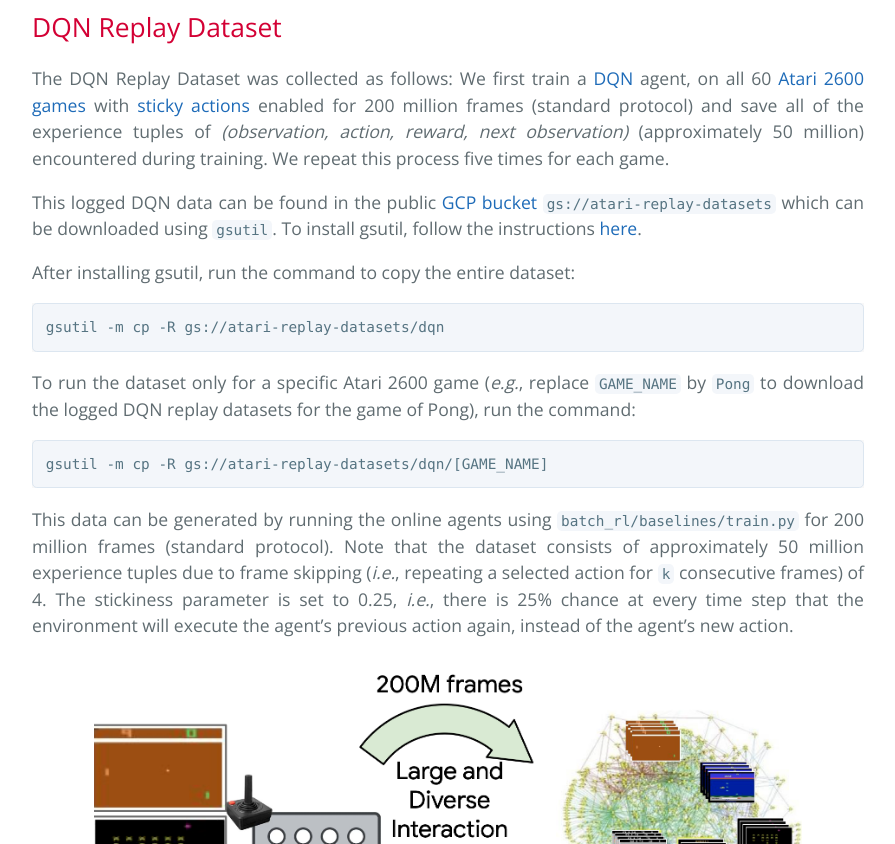
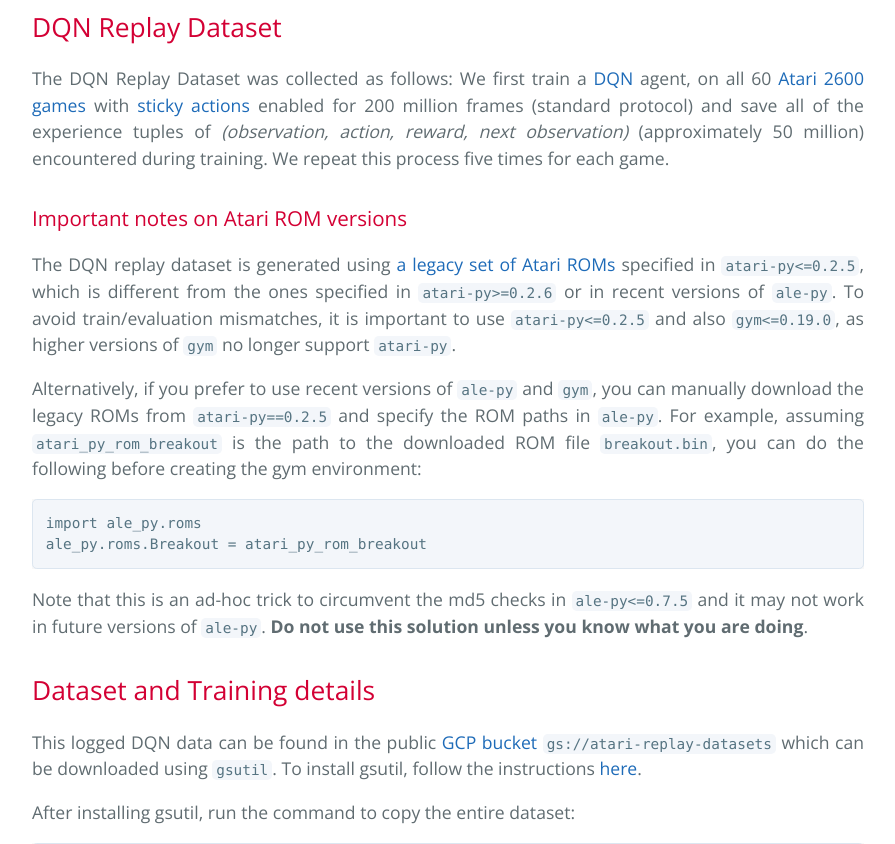
Before and after one commit to satbird/satbird.github.io, a Jekyll site: the page built from index.md, in a window 1280 px wide and 900 px high, scrolled down 1073 px, cut to the strip 56-900 px from the top of the window. Shown: the whole strip, without its empty margins (192-1087 px from the left). Built offline with Jekyll 4.4.1, drawn with Linux system fonts in a browser that asks for light colours.

Commit message:
Update index.md

````diff
--- a/index.md
+++ b/index.md
@@ -14,6 +14,21 @@ We first train a [DQN][nature_dqn] agent, on all 60 [Atari 2600 games][ale]
 with [sticky actions][stochastic_ale] enabled for 200 million frames (standard protocol) and save all of the experience tuples
 of *(observation, action, reward, next observation)* (approximately 50 million)
 encountered during training. We repeat this process five times for each game.
+
+### Important notes on Atari ROM versions
+
+The DQN replay dataset is generated using [a legacy set of Atari ROMs](https://github.com/openai/atari-py/tree/0.2.5/atari_py/atari_roms) specified in [`atari-py<=0.2.5`](https://github.com/openai/atari-py/tree/0.2.5), which is different from the ones specified in [`atari-py>=0.2.6`](https://github.com/openai/atari-py/tree/0.2.6) or in recent versions of [`ale-py`](https://github.com/mgbellemare/Arcade-Learning-Environment). To avoid train/evaluation mismatches, it is important to use `atari-py<=0.2.5` and also `gym<=0.19.0`, as higher versions of `gym` no longer support `atari-py`.
+
+Alternatively, if you prefer to use recent versions of `ale-py` and `gym`, you can manually download the legacy ROMs from [`atari-py==0.2.5`](https://github.com/openai/atari-py/tree/0.2.5/atari_py/atari_roms) and specify the ROM paths in `ale-py`. For example, assuming `atari_py_rom_breakout` is the path to the downloaded ROM file `breakout.bin`, you can do the following before creating the gym environment:
+
+```
+import ale_py.roms
+ale_py.roms.Breakout = atari_py_rom_breakout
+```
+
+Note that this is an ad-hoc trick to circumvent the md5 checks in `ale-py<=0.7.5` and it may not work in future versions of `ale-py`. **Do not use this solution unless you know what you are doing**.
+
+## Dataset and Training details
 
 This logged DQN data can be found in the public [GCP bucket][gcp_bucket]
 `gs://atari-replay-datasets` which can be downloaded using [`gsutil`][gsutil].
````
